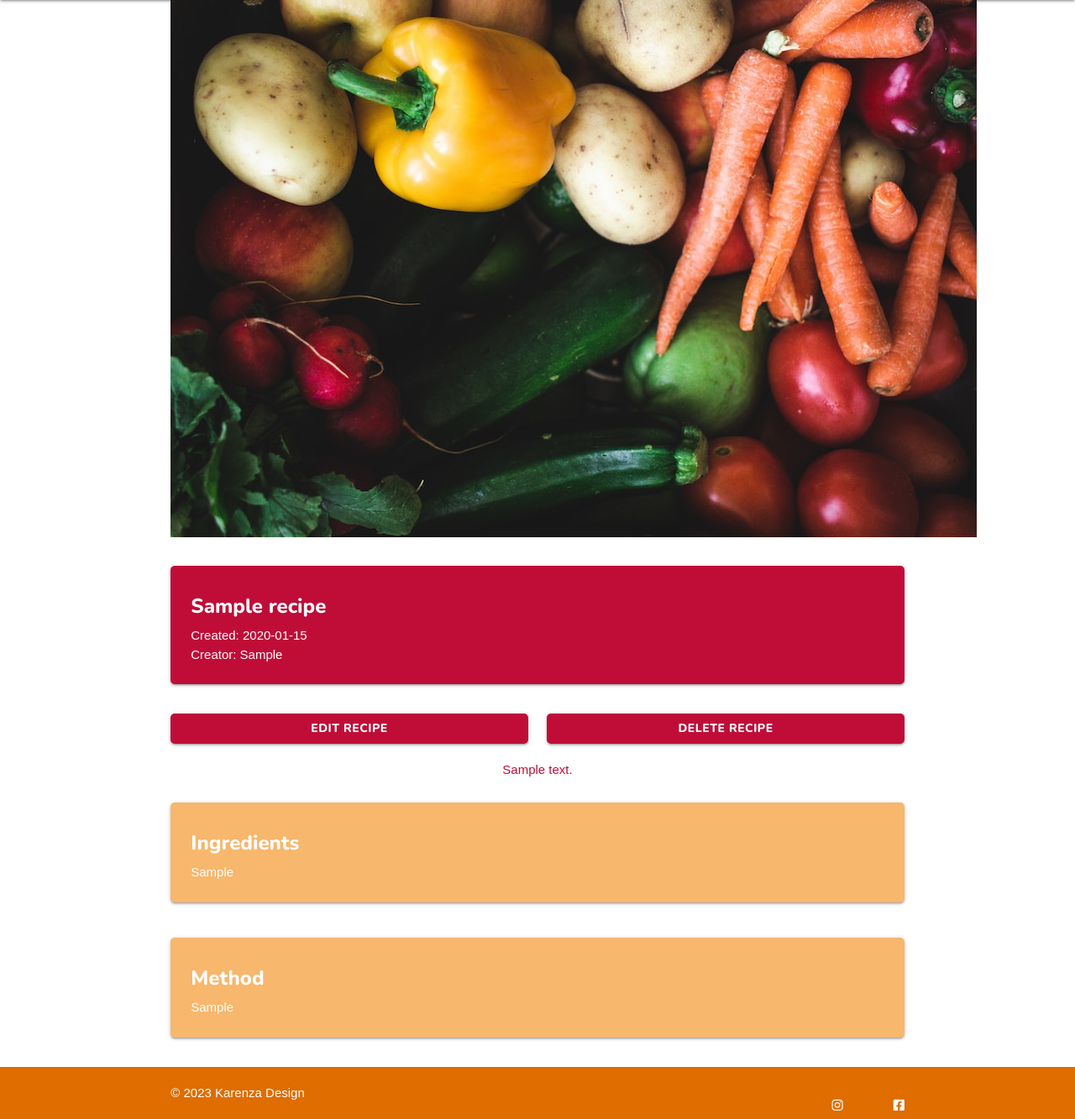
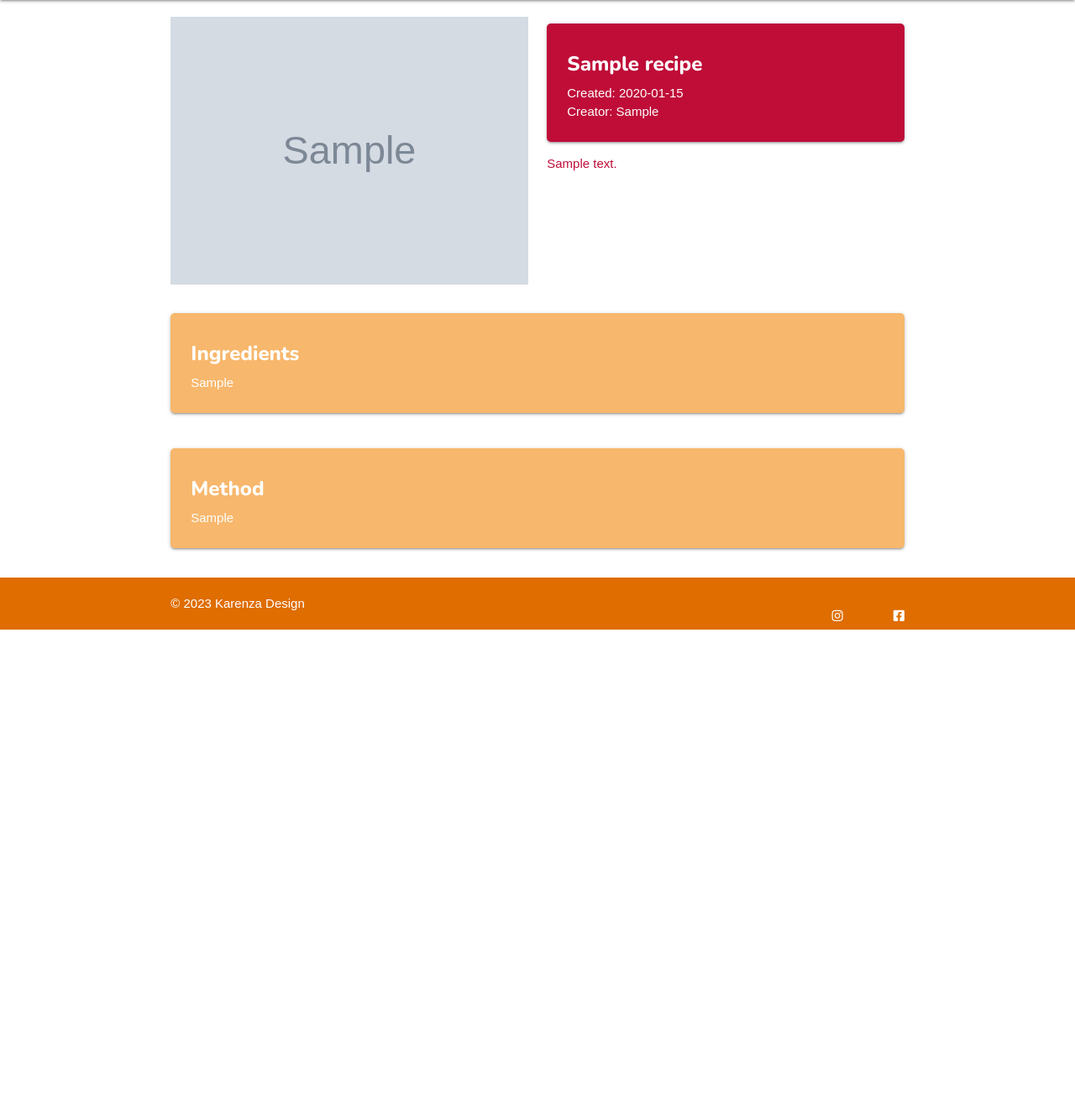
Before and after one commit to Renz2299/foodie-fix, a Flask app: page /view_recipe/1 in a window 1280 px wide. Shown: the part 64-1397 px from the top of the page at 84% size. After the commit the page ends 814 px from the top, so only its background shows below. Run offline with Flask 2, Linux system fonts and the light colour scheme; tables that the repository leaves empty hold one stand-in row (values such as "Sample post"); grey boxes marked "Sample" are stand-in pictures; some web fonts are replaced.

Commit message:
recipe image conditional statements added to ensure placeholder shows if no image provided - next to work on URL validation

```diff
--- a/foodiefix/models.py
+++ b/foodiefix/models.py
@@ -32,7 +32,7 @@ class Recipe(db.Model):
     recipe_photo = db.Column(db.String(255), unique=True)
     created_at = db.Column(db.Date, default = date.strftime(date.today(), "%b %d %Y"))
     created_by = db.Column(db.Integer, db.ForeignKey("user.id", ondelete="CASCADE"))
-    creator = db.Column(db.String(20), unique=True, nullable=False)
+    creator = db.Column(db.String(20), nullable=False)
     user_id = db.relationship("User", backref=db.backref("recipe", cascade="all, delete", lazy=True))  # noqa
 
     def __init__(self, *args, **kwargs):
--- a/foodiefix/static/css/styles.css
+++ b/foodiefix/static/css/styles.css
@@ -96,6 +96,10 @@ p {
 
 /* ---------------------------------------------- recipe page */
 
+.recipe-img {
+    width: 100%;
+}
+
 .recipe-description {
     font-family: 'Carme', sans-serif;
     color: #BF0D38;
--- a/foodiefix/templates/my_recipes.html
+++ b/foodiefix/templates/my_recipes.html
@@ -28,7 +28,11 @@
     <div class="col s12 m6 l4">
         <div class="card bg-pale-yellow">
             <div class="card-image">
-                <img src="static/img/generic_recipe.jpg">
+            {% if recipe.recipe_photo|length %}
+                <img class="recipe-img" src="{{ recipe.recipe_photo }}">
+            {% else %}
+                <img class="recipe-img" src="static/img/generic_recipe.jpg" alt="">
+            {% endif %}
             </div>
             <div class="recipe-card-content">
                 <span class="card-title">{{ recipe.recipe_title }}</span>
--- a/foodiefix/templates/recipe.html
+++ b/foodiefix/templates/recipe.html
@@ -1,13 +1,14 @@
 {% extends "base.html" %}
 {% block content %}
-<div class="row">
-    <div class="col s12">
-        <img src="static/img/generic_recipe.jpg">
+<div class="row first-page-item">
+    <div class="col s12 m6 l6">
+        {% if recipe.recipe_photo|length %}
+            <img class="recipe-img" src="{{ recipe.recipe_photo }}">
+        {% else %}
+            <img class="recipe-img" src="static/img/generic_recipe.jpg" alt="">
+        {% endif %}
     </div>
-</div>
-
-<div class="row">
-    <div class="col s12 m12 l12">
+    <div class="col s12 m6 l6">
         <div class="card bg-deep-fuscia">
             <div class="card-content">
                 <span class="card-title">{{ recipe.recipe_title }}</span>
@@ -15,9 +16,11 @@
                 <p>Creator: {{ recipe.creator.capitalize() }}</p>
             </div>
         </div>
+        <p class="recipe-description">{{ recipe.recipe_description }}</p>
     </div>
 </div>
 
+{% if recipe.created_by == current_user.id %}
 <div class="row">
     <div class="col s12 m6 l6">
         <div class="card-action">
@@ -34,12 +37,7 @@
         </div>
     </div>
 </div>
-
-<div class="row">
-    <div class="col s12 m12 l12">
-        <p class="recipe-description center-align">{{ recipe.recipe_description }}</p>
-    </div>
-</div>
+{% endif %}
 
 <div class="row">
     <div class="col s12 m12 l12">
--- a/foodiefix/templates/recipes.html
+++ b/foodiefix/templates/recipes.html
@@ -43,7 +43,11 @@
     <div class="col s12 m6 l4">
         <div class="card bg-pale-yellow">
             <div class="card-image">
-                <img src="static/img/generic_recipe.jpg">
+            {% if recipe.recipe_photo|length %}
+                <img class="recipe-img" src="{{ recipe.recipe_photo }}">
+            {% else %}
+                <img class="recipe-img" src="static/img/generic_recipe.jpg" alt="">
+            {% endif %}
             </div>
             <div class="recipe-card-content">
                 <span class="card-title">{{ recipe.recipe_title }}</span>
```
